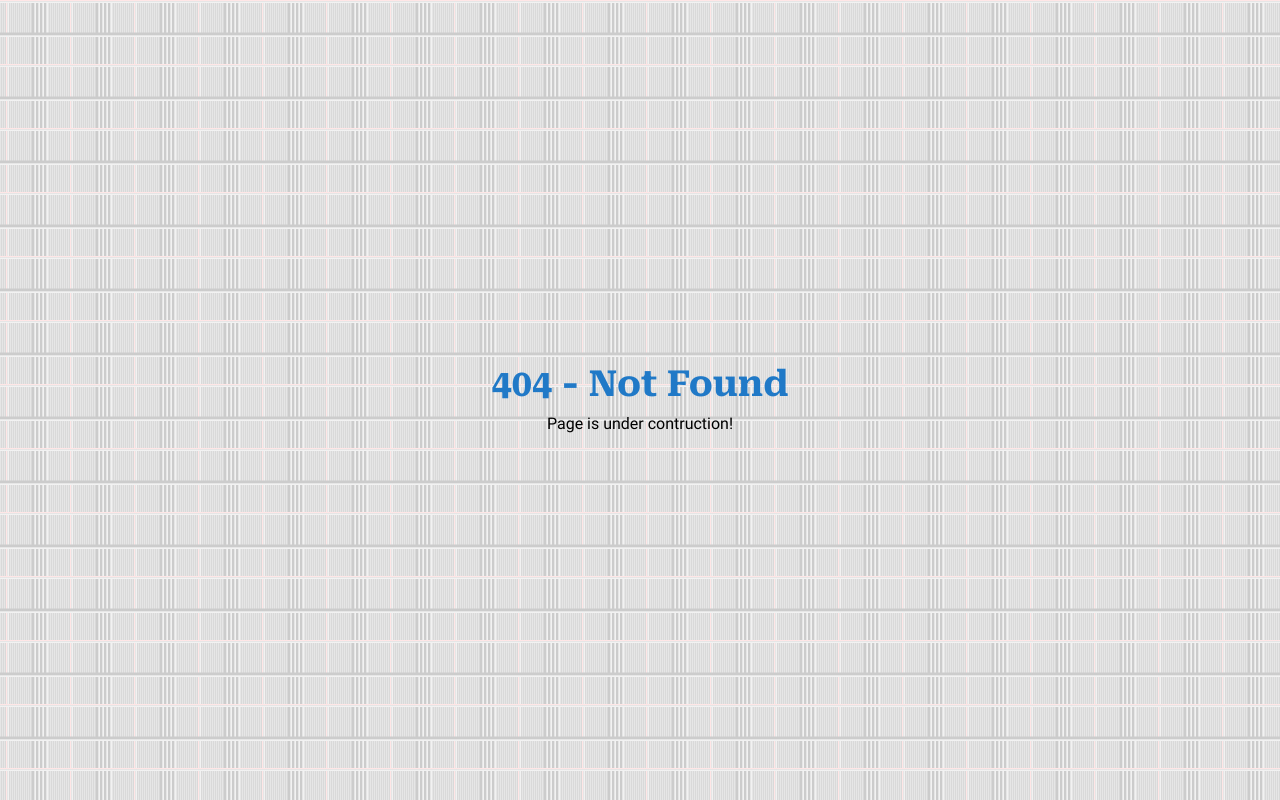
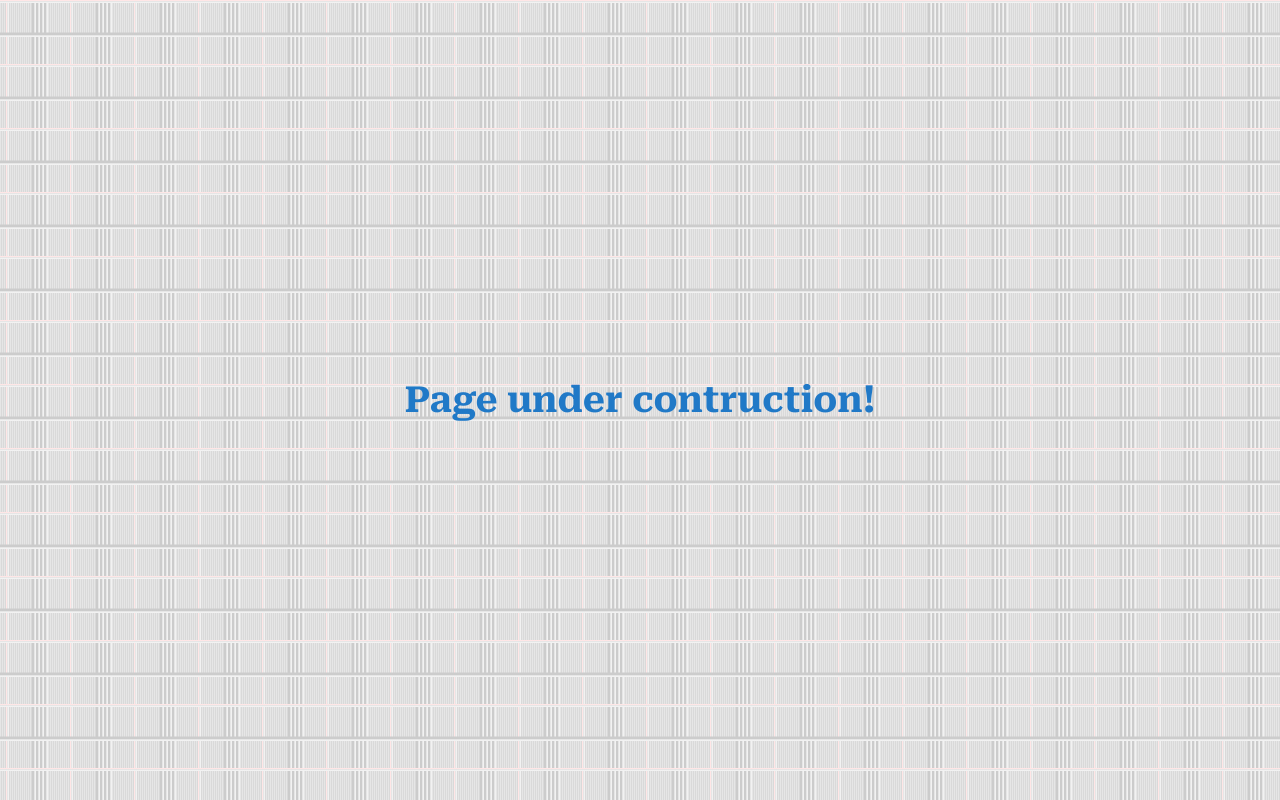
Before and after one commit to a-j-olly/aaronjayoliver.com, a SvelteKit app in the folder fe/: page /blog in a window 1280 px wide. Before the commit this address had no page. Built offline with nearby package versions, Linux system fonts and the light colour scheme.

Commit message:
Fix to FE build

```diff
--- a/fe/src/routes/+error.svelte
+++ b/fe/src/routes/+error.svelte
@@ -4,13 +4,11 @@
 
 <div class="flex h-screen flex-col items-center justify-center">
 	<div class="flex flex-col items-center justify-center">
-		<h1 class="text-dark-blue font-bold font-serif text-2xl sm:text-4xl">{$page.status} - {$page.error?.message}</h1>
+		<h1 class="text-dark-blue font-serif text-2xl font-bold sm:text-4xl">
+			{$page.status} - {$page.error?.message}
+		</h1>
 		{#if $page.status == 404}
-			{#if $page.url.pathname === '/blog'}
-				<p class="mt-2">Page is under contruction!</p>
-			{:else}
-				<p class="mt-2">The page could not be found!</p>
-			{/if}
+			<p class="mt-2">The page could not be found!</p>
 		{:else}
 			<p class="mt-2 text-slate-600">Something went wrong! Please try again later.</p>
 		{/if}
--- a/fe/src/routes/+page.ts
+++ b/fe/src/routes/+page.ts
@@ -1,3 +1 @@
-// since there's no dynamic data here, we can prerender
-// it so that it gets served as a static asset in production
 export const prerender = true;
--- /dev/null
+++ b/fe/src/routes/blog/+page.svelte
@@ -0,0 +1,7 @@
+<div class="flex h-screen flex-col items-center justify-center">
+	<div class="flex flex-col items-center justify-center">
+		<h1 class="text-dark-blue font-serif text-2xl font-bold sm:text-4xl">
+			Page under contruction!
+		</h1>
+	</div>
+</div>
--- /dev/null
+++ b/fe/src/routes/blog/+page.ts
@@ -0,0 +1 @@
+export const prerender = true;
```
